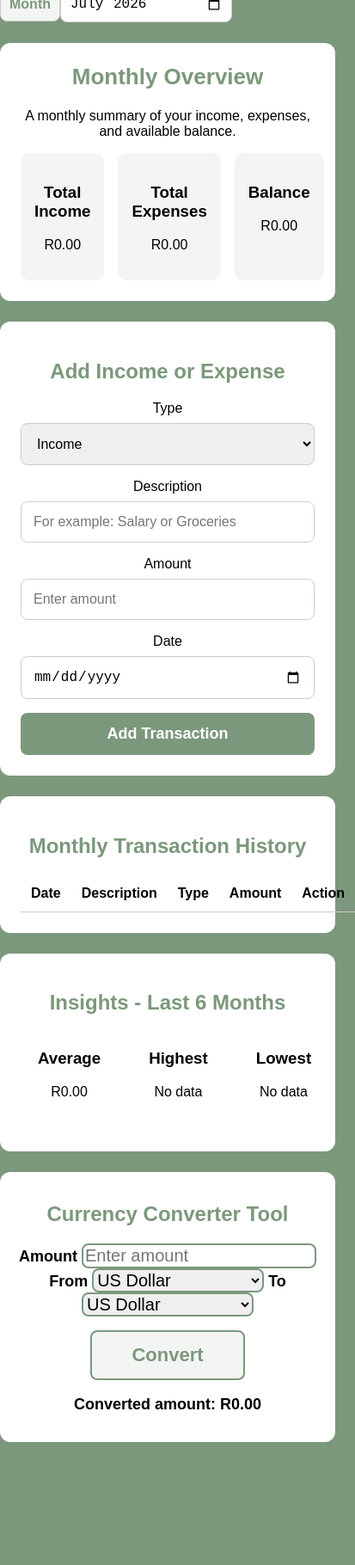
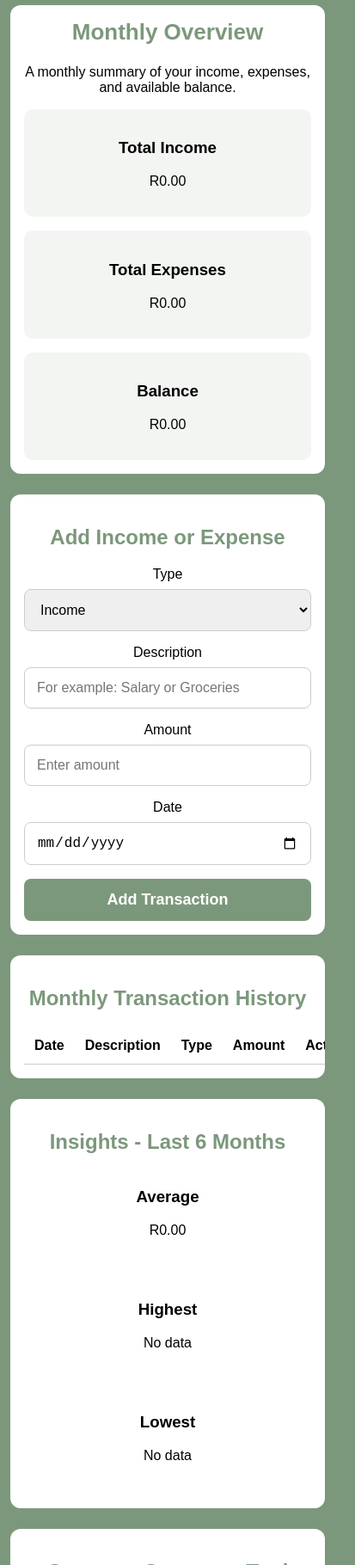
Before and after one commit to kathleen-hall/budget-tracker-web-app, a plain HTML site: page frontend/dashboard.html in a window 390 px wide. Shown: the part 180-2000 px from the top of the page at 86% size, 413 px wide, since content can reach past the window. Before the commit the page ends 1881 px from the top, so only its background shows below. Drawn offline with Linux system fonts and the light colour scheme; no server answers.

Commit message:
Improve mobile responsiveness

```diff
--- a/frontend/style.css
+++ b/frontend/style.css
@@ -282,3 +282,85 @@ border-radius: 12px;
   font-family: "League Spartan", sans-serif;
   margin-top: 0;
 }
+
+/*MOBILE RESPONSIVENESS STYLING*/
+/* Makes dashboard more responsive for smaller phone screen */
+@media (max-width: 700px) {
+  .overview,
+  .add-transaction,
+  .transaction-history,
+  .currency-converter,
+  .insights {
+    margin-left: 12px;
+    margin-right: 12px;
+    padding: 16px;
+  }
+
+  .summary-cards,
+  .insight-cards {
+    flex-direction: column;
+  }
+
+  .transaction-history {
+    overflow-x: auto;
+  }
+
+  .currency-converter button {
+    width: 100%;
+  }
+
+  header img {
+    width: 220px;
+  }
+
+  .month-selector {
+    margin-left: 12px;
+    margin-right: 12px;
+  }
+}
+
+/*converter styling stacked to be mobile responsive*/
+
+@media (max-width: 700px) {
+  .currency-converter input,
+  .currency-converter select,
+  .currency-converter button {
+    width: 100%;
+    box-sizing: border-box;
+    margin-top: 8px;
+    margin-bottom: 12px;
+  }
+
+  .currency-converter label {
+    display: block;
+    text-align: left;
+    margin-top: 10px;
+  }
+
+  .currency-converter {
+    font-size: 16px;
+  }
+}
+/* login and signup pages responsive styling */
+@media (max-width: 700px) {
+  .auth-logo {
+    width: 170px;
+    max-width: 80%;
+    display: block;
+    margin: 20px auto 10px auto;
+  }
+
+  .auth-page {
+  width: auto;
+  max-width: 320px;
+  margin: 0 auto;
+  padding: 18px;
+  box-sizing: border-box;
+}
+
+  .auth-page input,
+  .auth-page button {
+    width: 100%;
+    box-sizing: border-box;
+  }
+}
```
